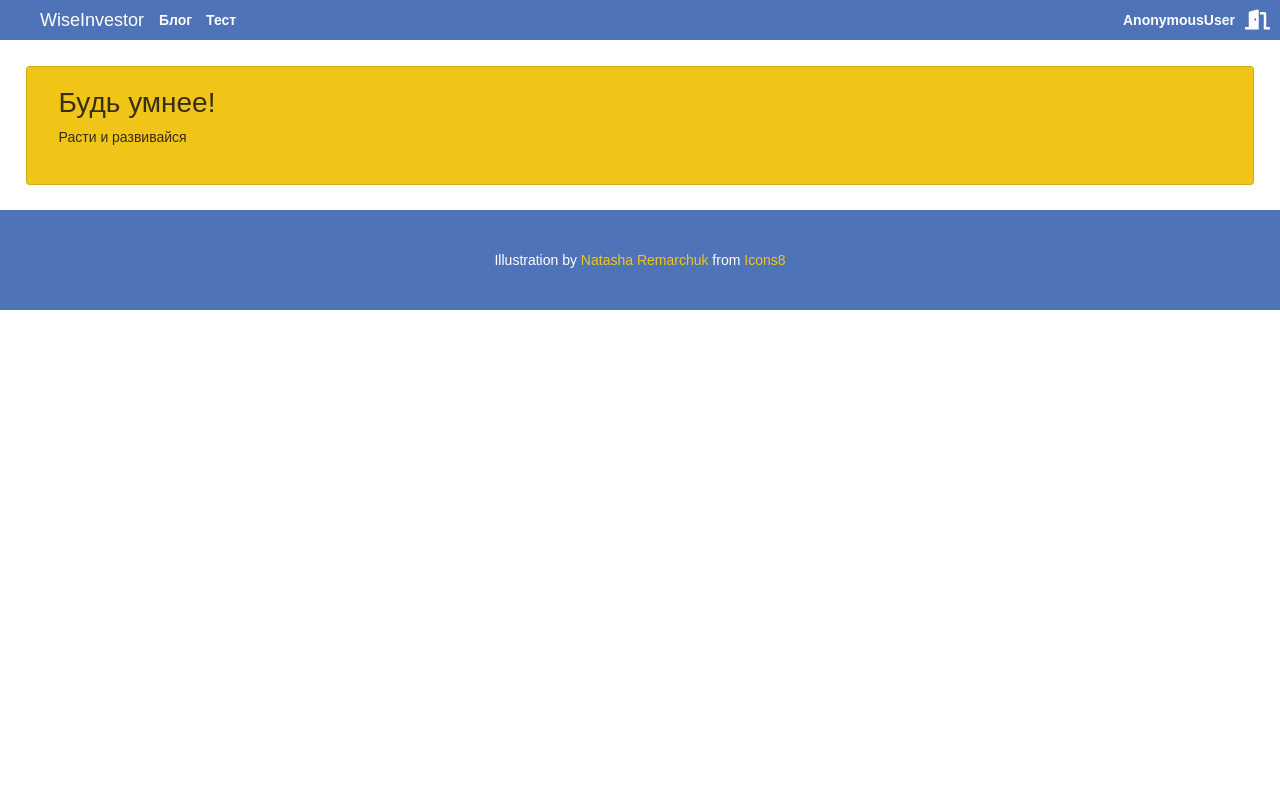
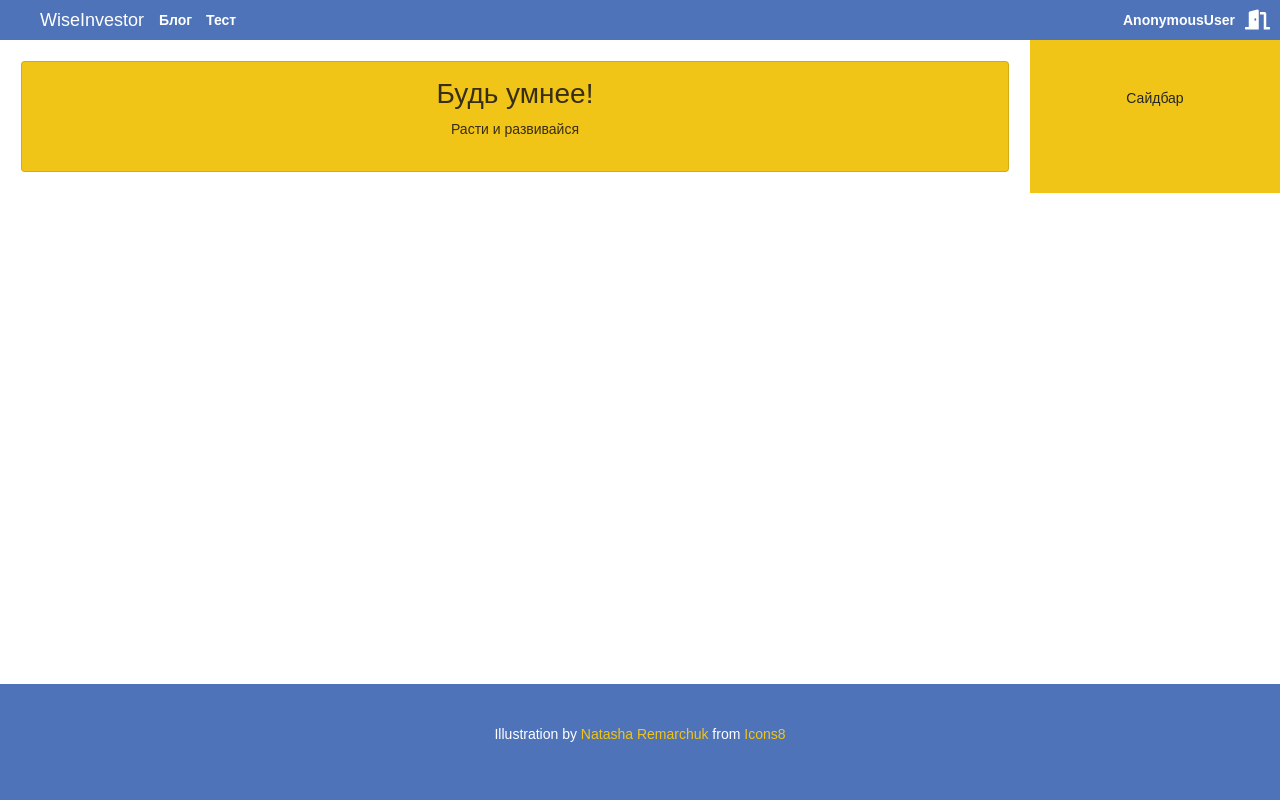
Before and after one commit to AzaliaAlisheva/InvestmentTest, a Django app: page /posts/1/ in a window 1280 px wide. Run offline with Django 3.2, Linux system fonts and the light colour scheme; data comes from the database, SQL or seed files in the repository; both versions use the stored data as it was after the commit; some libraries are stand-ins or nearby versions.

Commit message:
structure is set

```diff
--- a/mysite/mysite/settings.py
+++ b/mysite/mysite/settings.py
@@ -34,6 +34,7 @@ ALLOWED_HOSTS = ['*']
 INSTALLED_APPS = [
     'allauth',
     'posts',
+    'mysite',
     'polls.apps.PollsConfig',
     'django.contrib.admin',
     'django.contrib.auth',
--- a/mysite/static/common_main.css
+++ b/mysite/mysite/static/common_main.css
@@ -1,7 +1,14 @@
 body{
-    padding: 0;
+    height: 100%;
+    display: table;
+    width: 100%;
+    text-align: center;
     font-family: "Arial", sans-serif;
     font-size: 14px;
+}
+
+html {
+    height: 100%;
 }
 
 header{
@@ -60,8 +67,14 @@ header nav a {
     padding-right: 10px;
 }
 
+main {
+    display: table;
+    width: 100%;
+}
+
 footer {
     height: 100px;
+    display: table-row;
     color: var(--WHITE);
     background-color: var(--BLUE);
     text-align: center;
@@ -75,3 +88,12 @@ footer a {
 footer a:hover {
     color: var(--WHITE);
 }
+
+aside {
+    width: 250px;
+    background-color: var(--YELLOW);
+}
+
+.box {
+    display: table-cell;
+}
--- a/mysite/templates/layout.html
+++ b/mysite/mysite/templates/layout.html
@@ -30,8 +30,11 @@
         </div>
     </header>
     <main>
+        <div class="box">
         {% block content %}
         {% endblock %}
+        </div>
+        <aside class="box">Сайдбар</aside>
     </main>
     <footer>
         <p>Illustration by <a href="undefined">Natasha Remarchuk</a> from <a href="https://icons8.com/">Icons8</a></p>
--- a/mysite/mysite/urls.py
+++ b/mysite/mysite/urls.py
@@ -1,7 +1,9 @@
 from django.contrib import admin
 from django.urls import include, path
+from . import views
 
 urlpatterns = [
+    path('', views.index),
     path('accounts/', include('allauth.urls')),
     path('admin/', admin.site.urls),
     path('polls/', include('polls.urls')),
--- a/mysite/posts/views.py
+++ b/mysite/posts/views.py
@@ -17,13 +17,13 @@ class PostUpdateView(UpdateView):
     form_class = PostsForm
 
 
-@login_required(login_url='login page')
+@login_required(login_url='allauth:login page')
 def index(request):
     posts = Posts.objects.all()
     return render(request, 'posts/index.html', {'posts' : posts})
 
 
-@login_required(login_url='login page')
+@login_required(login_url='allauth:login page')
 def new_post(request):
     error = ''
     if request.method == 'POST':
@@ -41,19 +41,19 @@ def new_post(request):
     return render(request, 'posts/new_post.html', data)
 
 
-@login_required(login_url='login page')
+@login_required(login_url='allauth:login page')
 def successful_new_request(request):
     return render(request, 'posts/new_post_success.html')
 
 
-@login_required(login_url='login page')
+@login_required(login_url='allauth:login page')
 def my_posts(request):
     posts = Posts.objects.all()
     return render(request, 'posts/my_posts.html', {'posts': posts, 'order': [1, 1, 1, 0, 0], 'o': 3,
                                                    'do': [1, 1, 0, 0, 0], 'd': 2})
 
 
-@login_required(login_url='login page')
+@login_required(login_url='allauth:login page')
 def personal_account(request):
     return render(request, 'posts/personal_account.html', {'order': [1, 1, 1, 0, 0], 'o': 3,
                                                            'do': [1, 1, 0, 0, 0], 'd': 2})
```
Also changed, not shown: mysite/mysite/views.py (added, +9 -0 lines), mysite/db.sqlite3, mysite/mysite/static/colors.css (renamed from mysite/static/colors.css).
